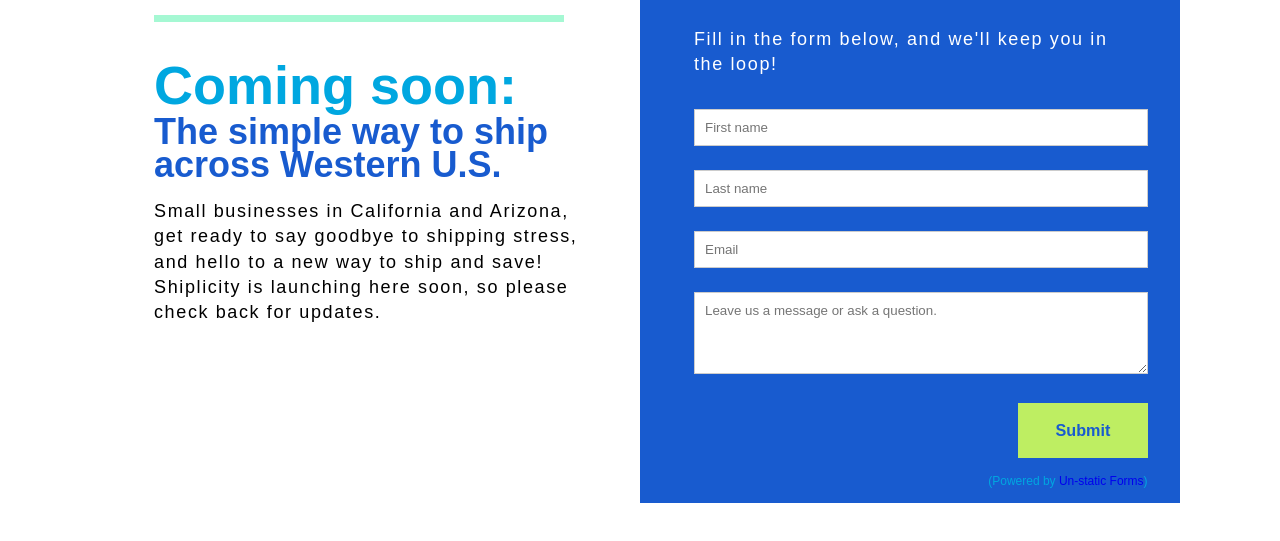
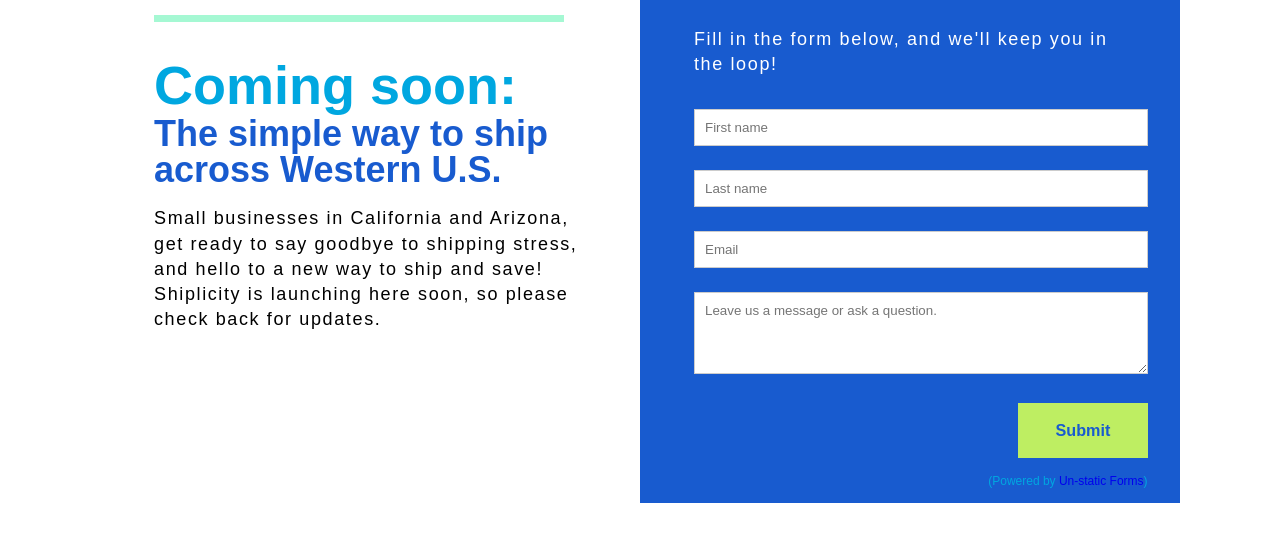
Before and after one commit to flagshipcompany/shiplicity-splash, a plain HTML site: page index.html in a window 1280 px wide. Shown: the part 137-678 px from the top of the page. Drawn offline with Linux system fonts and the light colour scheme; a web font is replaced by a local one.

Commit message:
small edit

```diff
--- a/index.html
+++ b/index.html
@@ -93,7 +93,7 @@
         .dark-blue-subtitle {
             color: #185BCF;
             margin-bottom: 18px;
-            line-height: 0.9em;
+            line-height: 1em;
         }
 
         .green-bar {
```
